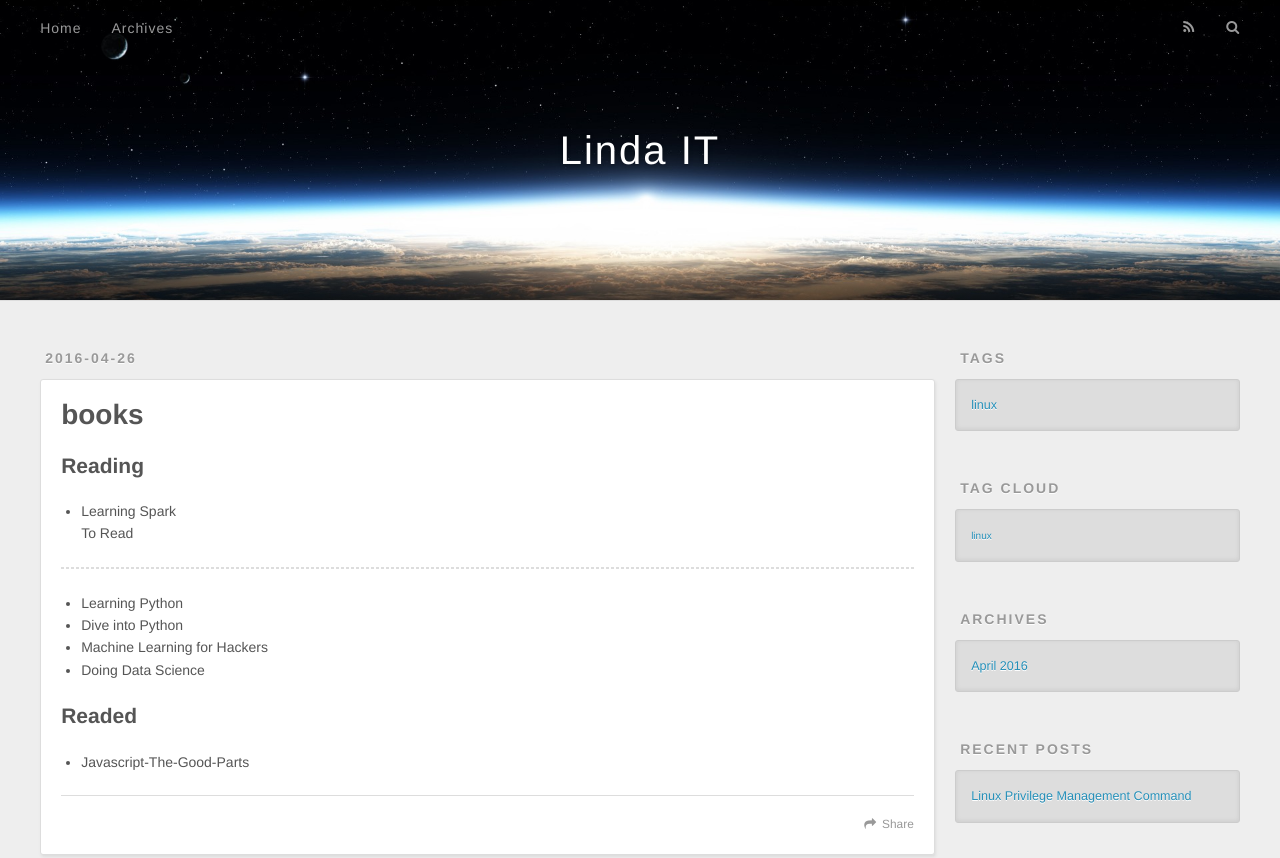
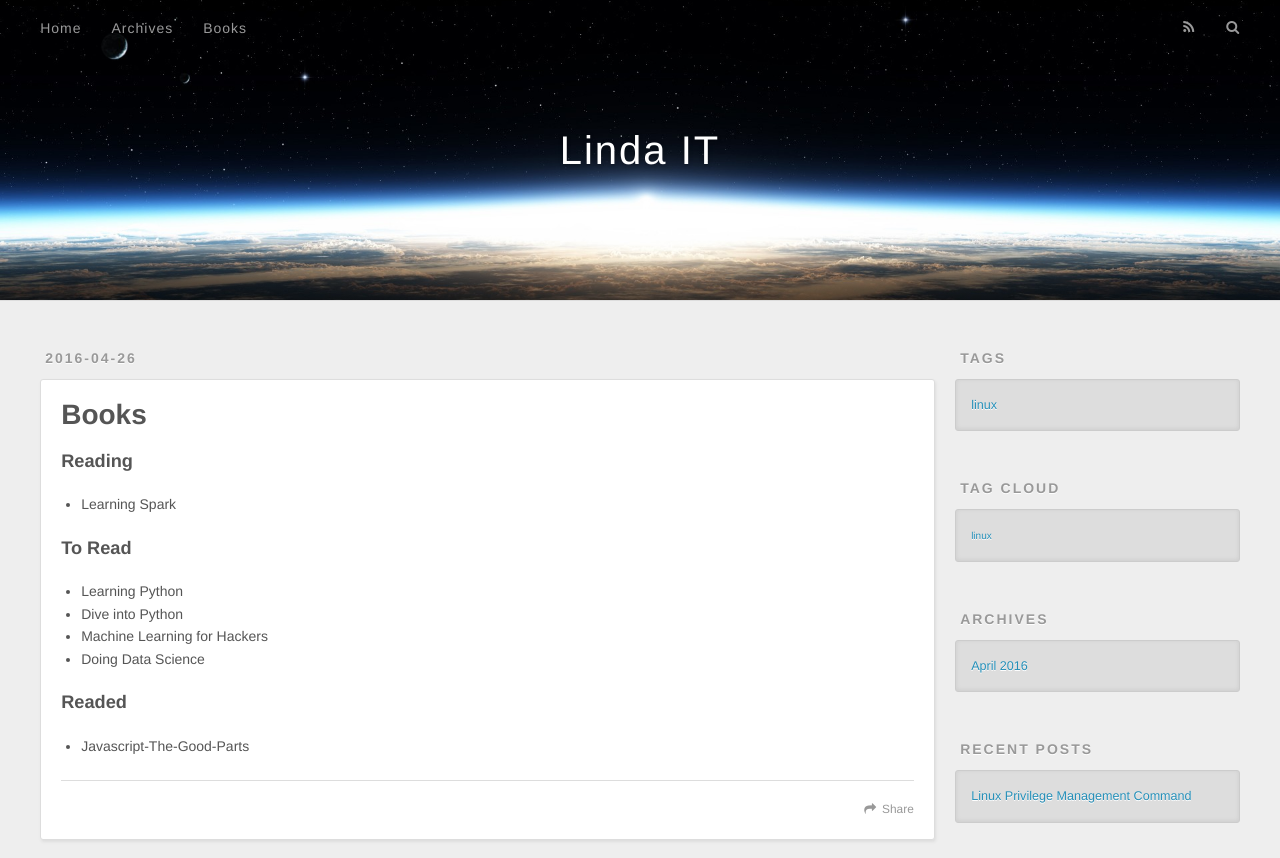
Before and after one commit to DanLin123/lindanxmu.github.io, a plain HTML site: page books/index.html in a window 1280 px wide. Shown: the top 858 px of the page. Drawn offline with nearby package versions, Linux system fonts and the light colour scheme.

Commit message:
Site updated: 2016-04-26 22:34:41

```diff
--- a/books/index.html
+++ b/books/index.html
@@ -3,13 +3,12 @@
 <head>
   <meta charset="utf-8">
 
-  <title>books | Linda IT</title>
+  <title>Books | Linda IT</title>
   <meta name="viewport" content="width=device-width, initial-scale=1, maximum-scale=1">
   <meta name="description" content="Reading
-Learning SparkTo Read
+Learning Spark
 
-
-
+To Read
 Learning Python
 Dive into Python
 Machine Learning for Hackers
@@ -18,14 +17,13 @@ Doing Data Science
 Readed
 Javascript-The-Good-Parts">
 <meta property="og:type" content="website">
-<meta property="og:title" content="books">
+<meta property="og:title" content="Books">
 <meta property="og:url" content="http://lindanxmu.github.io/books/index.html">
 <meta property="og:site_name" content="Linda IT">
 <meta property="og:description" content="Reading
-Learning SparkTo Read
+Learning Spark
 
-
-
+To Read
 Learning Python
 Dive into Python
 Machine Learning for Hackers
@@ -33,14 +31,13 @@ Doing Data Science
 
 Readed
 Javascript-The-Good-Parts">
-<meta property="og:updated_time" content="2016-04-26T14:09:09.667Z">
+<meta property="og:updated_time" content="2016-04-26T14:34:10.621Z">
 <meta name="twitter:card" content="summary">
-<meta name="twitter:title" content="books">
+<meta name="twitter:title" content="Books">
 <meta name="twitter:description" content="Reading
-Learning SparkTo Read
+Learning Spark
 
-
-
+To Read
 Learning Python
 Dive into Python
 Machine Learning for Hackers
@@ -82,6 +79,8 @@ Javascript-The-Good-Parts">
 
           <a class="main-nav-link" href="/archives">Archives</a>
 
+          <a class="main-nav-link" href="/books">Books</a>
+
       </nav>
       <nav id="sub-nav">
 
@@ -110,7 +109,7 @@ Javascript-The-Good-Parts">
 
 
     <h1 class="article-title" itemprop="name">
-      books
+      Books
     </h1>
 
 
@@ -118,24 +117,23 @@ Javascript-The-Good-Parts">
 
     <div class="article-entry" itemprop="articleBody">
 
-        <h2 id="Reading"><a href="#Reading" class="headerlink" title="Reading"></a>Reading</h2><ul>
-<li>Learning Spark<br>To Read</li>
+        <h3 id="Reading"><a href="#Reading" class="headerlink" title="Reading"></a>Reading</h3><ul>
+<li>Learning Spark</li>
 </ul>
-<hr>
-<ul>
+<h3 id="To-Read"><a href="#To-Read" class="headerlink" title="To Read"></a>To Read</h3><ul>
 <li>Learning Python</li>
 <li>Dive into Python</li>
 <li>Machine Learning for Hackers</li>
 <li>Doing Data Science</li>
 </ul>
-<h2 id="Readed"><a href="#Readed" class="headerlink" title="Readed"></a>Readed</h2><ul>
+<h3 id="Readed"><a href="#Readed" class="headerlink" title="Readed"></a>Readed</h3><ul>
 <li>Javascript-The-Good-Parts</li>
 </ul>
 
 
     </div>
     <footer class="article-footer">
-      <a data-url="http://lindanxmu.github.io/books/index.html" data-id="cinhie8gi0003r1o24jelfxuh" class="article-share-link">Share</a>
+      <a data-url="http://lindanxmu.github.io/books/index.html" data-id="cinhjak88000354o2erze0733" class="article-share-link">Share</a>
 
 
     </footer>
@@ -215,6 +213,8 @@ Javascript-The-Good-Parts">
 
     <a href="/archives" class="mobile-nav-link">Archives</a>
 
+    <a href="/books" class="mobile-nav-link">Books</a>
+
 </nav>
 
 
```
Also changed, not shown: 2016/04/25/test/index.html (+5 -1 lines), archives/2016/04/index.html (+4 -0 lines), archives/2016/index.html (+4 -0 lines), archives/index.html (+4 -0 lines), index.html (+5 -1 lines), tags/linux/index.html (+4 -0 lines).
